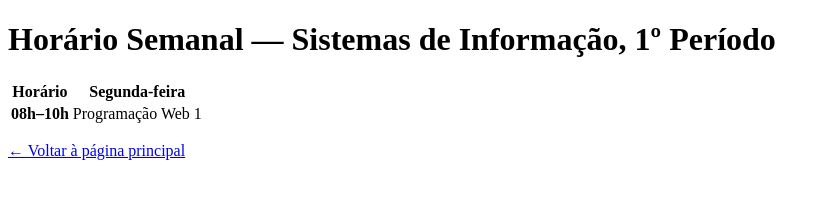
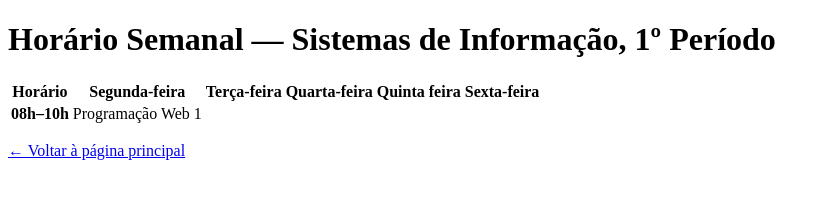
Before and after one commit to kysm1if/kysm1if.github.io, a plain HTML site: page cap04/atv01.html in a window 1280 px wide. Shown: the whole page, without its empty margins (0-830 px from the left). Drawn offline with Linux system fonts and the light colour scheme.

Commit message:
Adding content to example table

```diff
--- a/cap04/atv01.html
+++ b/cap04/atv01.html
@@ -9,9 +9,14 @@
 
   <table>
     <tr>
+
       <th>Horário</th>
       <th>Segunda-feira</th>
-      <!-- complete as demais colunas -->
+      <th>Terça-feira</th>
+      <th>Quarta-feira</th>
+      <th>Quinta feira</th>
+      <th>Sexta-feira</th>
+
     </tr>
     <tr>
       <th>08h–10h</th>
```
